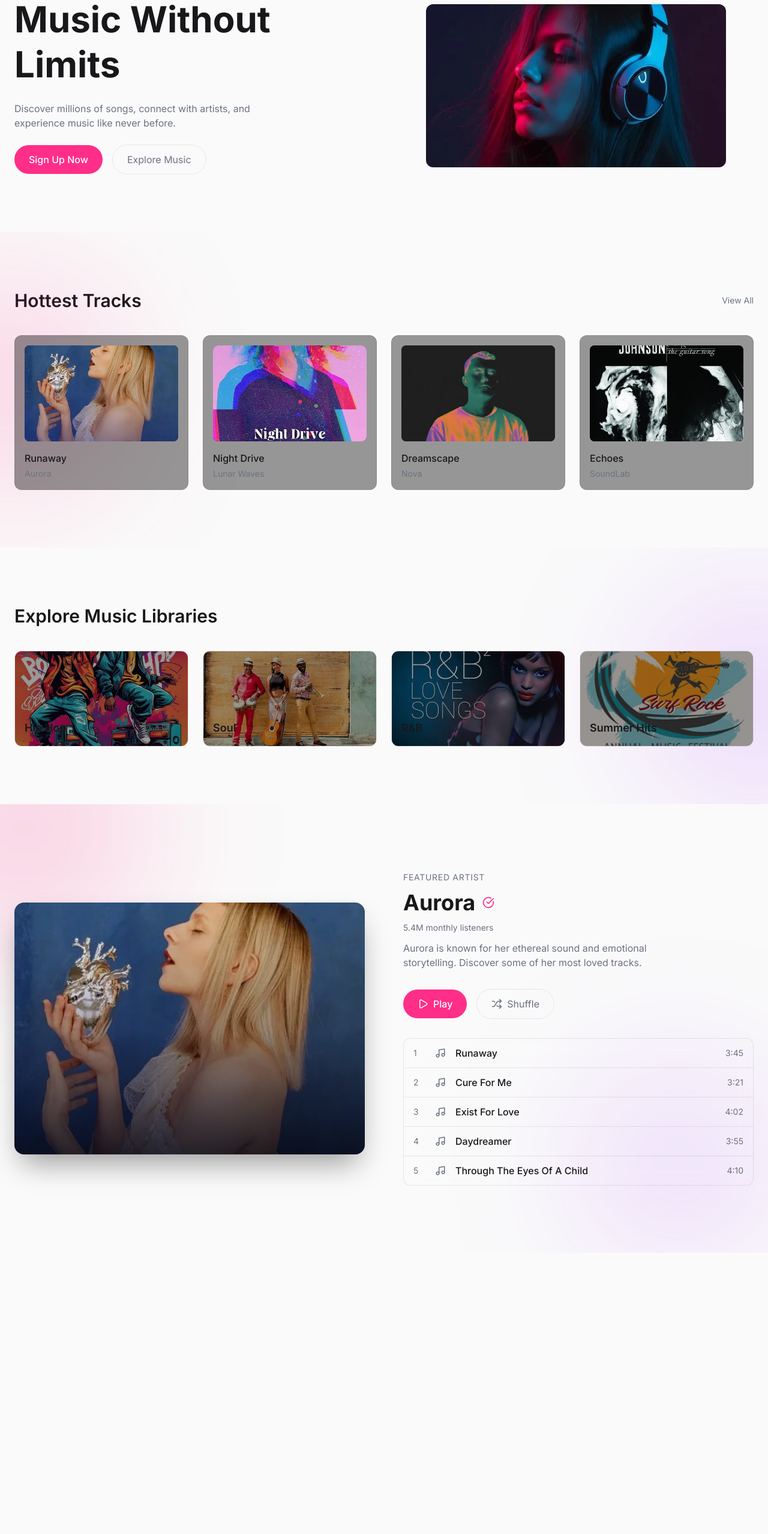
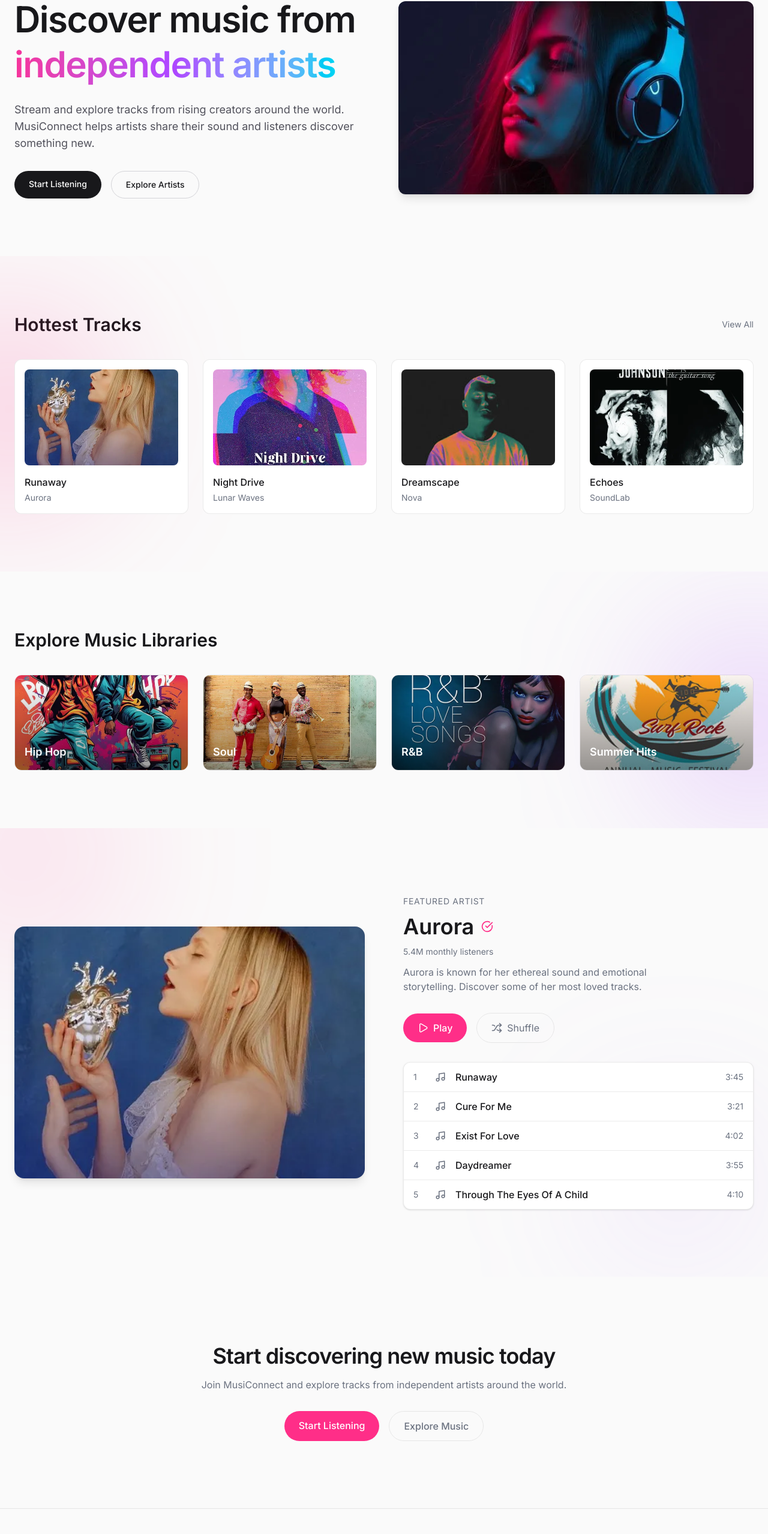
Before and after one commit to kashyap-shubham/MusiConnect, a Next.js app in the folder apps/web/: page / in a window 1280 px wide. Shown: the part 190-2748 px from the top of the page at 60% size. Before the commit the page ends 2279 px from the top, so only its background shows below. Built offline with nearby package versions, Linux system fonts and the light colour scheme.

Commit message:
completed landing page

```diff
--- a/apps/web/src/app/(landing)/page.tsx
+++ b/apps/web/src/app/(landing)/page.tsx
@@ -1,4 +1,6 @@
+import Footer from "@/components/layout/footer";
 import Navbar from "@/components/layout/navbar";
+import CTA from "@/components/sections/cta";
 import ExploreGenres from "@/components/sections/explore-genres";
 import FeaturedArtist from "@/components/sections/featured-artist";
 import Hero from "@/components/sections/hero";
@@ -12,6 +14,8 @@ export default function LandingPage() {
       <TrendingTracks />
       <ExploreGenres />
       <FeaturedArtist />
+      <CTA />
+      <Footer />
     </main>
   );
 }
--- /dev/null
+++ b/apps/web/src/components/layout/footer.tsx
@@ -0,0 +1,20 @@
+export default function Footer() {
+  return (
+    <footer className="border-t border-border py-10">
+      <div className="mx-auto flex max-w-7xl flex-col items-center justify-between gap-4 px-6 md:flex-row">
+
+        <p className="text-sm text-muted">
+          © {new Date().getFullYear()} MusiConnect. All rights reserved.
+        </p>
+
+        <div className="flex gap-6 text-sm text-muted">
+          <a href="#">About</a>
+          <a href="#">Artists</a>
+          <a href="#">Privacy</a>
+          <a href="#">Terms</a>
+        </div>
+
+      </div>
+    </footer>
+  );
+}
--- a/apps/web/src/components/music/genre-card.tsx
+++ b/apps/web/src/components/music/genre-card.tsx
@@ -20,10 +20,10 @@ export default function GenreCard({ name, image }: GenreCardProps) {
       />
 
       {/* Overlay */}
-      <div className="absolute inset-0 bg-black/40 group-hover:bg-black/30 transition" />
+      <div className="absolute inset-0 bg-gradient-to-t from-black/40 to-transparent transition group-hover:from-black/30" />
 
       {/* Text */}
-      <div className="absolute bottom-4 left-4 text-lg font-semibold">
+      <div className="absolute bottom-4 left-4 text-lg font-semibold text-white">
         {name}
       </div>
 
--- a/apps/web/src/components/music/song-card.tsx
+++ b/apps/web/src/components/music/song-card.tsx
@@ -14,11 +14,9 @@ export default function SongCard({ title, artist, cover }: SongCardProps) {
   const [imageError, setImageError] = useState(false);
 
   return (
-    <div className="group relative overflow-hidden rounded-xl border border-border bg-black/40 p-4 transition hover:-translate-y-3 hover:bg-black/60">
-
+    <div className="group relative overflow-hidden rounded-xl border border-border bg-white p-4 transition hover:-translate-y-1 hover:shadow-lg">
       {/* Cover */}
-      <div className="relative mb-4 h-40 w-full overflow-hidden rounded-lg bg-neutral-800">
-
+      <div className="relative mb-4 h-40 w-full overflow-hidden rounded-lg bg-zinc-100">
         {cover && !imageError ? (
           <Image
             src={cover}
@@ -34,18 +32,18 @@ export default function SongCard({ title, artist, cover }: SongCardProps) {
         )}
 
         {/* Play Button */}
-        <button className="absolute bottom-3 right-3 flex items-center justify-center rounded-full bg-primary p-2 text-white opacity-0 shadow-lg transition group-hover:opacity-100">
+        <button
+          className="absolute bottom-3 right-3 flex items-center justify-center rounded-full bg-primary p-2
+          text-white opacity-0 translate-y-2 shadow-lg transition group-hover:opacity-100 group-hover:translate-y-0" >
           <Play size={18} />
         </button>
-
       </div>
 
       {/* Song Info */}
       <div className="space-y-1">
-        <p className="font-medium">{title}</p>
+        <p className="font-medium text-zinc-900">{title}</p>
         <p className="text-sm text-muted">{artist}</p>
       </div>
-
     </div>
   );
 }
--- /dev/null
+++ b/apps/web/src/components/sections/cta.tsx
@@ -0,0 +1,37 @@
+import Link from "next/link";
+
+export default function CTA() {
+  return (
+    <section className="py-28">
+      <div className="mx-auto max-w-5xl px-6 text-center">
+
+        <h2 className="text-4xl font-semibold tracking-tight">
+          Start discovering new music today
+        </h2>
+
+        <p className="mt-4 text-muted">
+          Join MusiConnect and explore tracks from independent artists around the world.
+        </p>
+
+        <div className="mt-8 flex justify-center gap-4">
+
+          <Link
+            href="#"
+            className="rounded-full bg-primary px-6 py-3 font-medium text-white transition hover:scale-105"
+          >
+            Start Listening
+          </Link>
+
+          <Link
+            href="#"
+            className="rounded-full border border-border px-6 py-3 font-medium text-muted transition hover:text-foreground"
+          >
+            Explore Music
+          </Link>
+
+        </div>
+
+      </div>
+    </section>
+  );
+}
--- a/apps/web/src/components/sections/explore-genres.tsx
+++ b/apps/web/src/components/sections/explore-genres.tsx
@@ -1,4 +1,6 @@
 "use client";
+
+import SectionHeader from "../ui/section-header";
 
 import GenreCard from "@/components/music/genre-card";
 import { mockGenres } from "@/app/(landing)/data/mock-genres";
--- a/apps/web/src/components/sections/featured-artist.tsx
+++ b/apps/web/src/components/sections/featured-artist.tsx
@@ -10,18 +10,18 @@ export default function FeaturedArtist() {
   return (
     <section className="relative py-28 overflow-hidden">
 
-      {/* Gradient Background Glow */}
-      <div className="absolute -top-40 -left-40 h-[400px] w-[400px] rounded-full bg-primary/20 blur-[120px]" />
-      <div className="absolute bottom-0 right-0 h-[300px] w-[300px] rounded-full bg-purple-500/20 blur-[120px]" />
+      {/* Soft background glow */}
+      <div className="absolute -top-40 -left-40 h-[400px] w-[400px] rounded-full bg-primary/10 blur-[120px]" />
+      <div className="absolute bottom-0 right-0 h-[300px] w-[300px] rounded-full bg-purple-400/10 blur-[120px]" />
 
       <div className="relative mx-auto max-w-7xl px-6">
 
         <div className="grid items-center gap-16 md:grid-cols-2">
 
-          {/* Artist Artwork */}
+          {/* Artist Image */}
           <div className="relative">
 
-            <div className="relative h-[420px] w-full overflow-hidden rounded-2xl shadow-2xl shadow-black/40">
+            <div className="relative h-[420px] w-full overflow-hidden rounded-2xl shadow-lg">
 
               <Image
                 src={artist.image}
@@ -29,9 +29,6 @@ export default function FeaturedArtist() {
                 fill
                 className="object-cover"
               />
-
-              {/* overlay */}
-              <div className="absolute inset-0 bg-gradient-to-t from-black/70 via-black/20 to-transparent" />
 
             </div>
 
@@ -48,7 +45,9 @@ export default function FeaturedArtist() {
               </p>
 
               <div className="flex items-center gap-3">
-                <h2 className="text-4xl font-bold">{artist.name}</h2>
+                <h2 className="text-4xl font-semibold">
+                  {artist.name}
+                </h2>
 
                 {artist.verified && (
                   <CheckCircle size={20} className="text-primary" />
@@ -65,10 +64,10 @@ export default function FeaturedArtist() {
 
             </div>
 
-            {/* Player Controls */}
+            {/* Controls */}
             <div className="flex items-center gap-4">
 
-              <button className="flex items-center gap-2 rounded-full bg-primary px-6 py-3 text-white font-medium transition hover:scale-105 hover:opacity-90">
+              <button className="flex items-center gap-2 rounded-full bg-primary px-6 py-3 text-white font-medium transition hover:scale-105">
                 <Play size={18} />
                 Play
               </button>
@@ -81,12 +80,12 @@ export default function FeaturedArtist() {
             </div>
 
             {/* Track List */}
-            <div className="rounded-xl border border-border bg-white/5 backdrop-blur-md">
+            <div className="rounded-xl border border-border bg-white shadow-sm">
 
               {artist.songs.map((song, index) => (
                 <div
                   key={song.id}
-                  className="group flex items-center justify-between border-b border-border px-4 py-3 last:border-none transition hover:bg-white/5"
+                  className="group flex items-center justify-between border-b border-border px-4 py-3 last:border-none transition hover:bg-zinc-50"
                 >
 
                   {/* Left */}
@@ -129,6 +128,7 @@ export default function FeaturedArtist() {
         </div>
 
       </div>
+
     </section>
   );
 }
--- a/apps/web/src/components/sections/hero.tsx
+++ b/apps/web/src/components/sections/hero.tsx
@@ -1,43 +1,61 @@
-"use client";
-
 import Image from "next/image";
+import Link from "next/link";
 
 export default function Hero() {
   return (
-    <section className="relative w-full overflow-hidden py-24">
-      <div className="mx-auto grid max-w-7xl items-center gap-12 px-6 md:grid-cols-2">
+    <section className="relative overflow-hidden py-24">
+      <div className="mx-auto grid max-w-7xl items-center gap-12 px-6 lg:grid-cols-2">
+
         {/* Left Content */}
-        <div className="space-y-6">
-          <h1 className="text-4xl font-bold leading-tight md:text-6xl">
-            Music Without <br /> Limits
+        <div className="max-w-xl">
+
+          <h1 className="text-5xl font-semibold leading-tight tracking-tight lg:text-6xl">
+            Discover music from{" "}
+            <span className="bg-linear-to-r from-pink-500 via-purple-500 to-cyan-400 bg-clip-text text-transparent">
+              independent artists
+            </span>
           </h1>
 
-          <p className="max-w-md text-muted">
-            Discover millions of songs, connect with artists, and experience
-            music like never before.
+          <p className="mt-6 text-lg text-zinc-600">
+            Stream and explore tracks from rising creators around the world.
+            MusiConnect helps artists share their sound and listeners discover
+            something new.
           </p>
 
-          <div className="flex items-center gap-4">
-            <button className="rounded-full bg-primary px-6 py-3 font-medium text-white hover:opacity-90">
-              Sign Up Now
-            </button>
+          {/* CTA Buttons */}
+          <div className="mt-8 flex gap-4">
 
-            <button className="rounded-full border border-border px-6 py-3 text-muted hover:text-foreground">
-              Explore Music
-            </button>
+            <Link
+              href="#"
+              className="rounded-full bg-zinc-900 px-6 py-3 text-sm font-medium text-white transition hover:bg-zinc-800"
+            >
+              Start Listening
+            </Link>
+
+            <Link
+              href="#"
+              className="rounded-full border border-zinc-300 px-6 py-3 text-sm font-medium transition hover:bg-zinc-100"
+            >
+              Explore Artists
+            </Link>
+
           </div>
         </div>
 
-        {/* Right Image */}
-        <div className="relative flex justify-center">
+        {/* Hero Image */}
+        <div className="relative">
+
           <Image
             src="/hero-image.png"
-            alt="music hero"
-            width={500}
+            alt="Music discovery"
+            width={600}
             height={500}
-            className="rounded-xl"
+            className="w-full rounded-xl shadow-lg"
+            priority
           />
+
         </div>
+
       </div>
     </section>
   );
```
